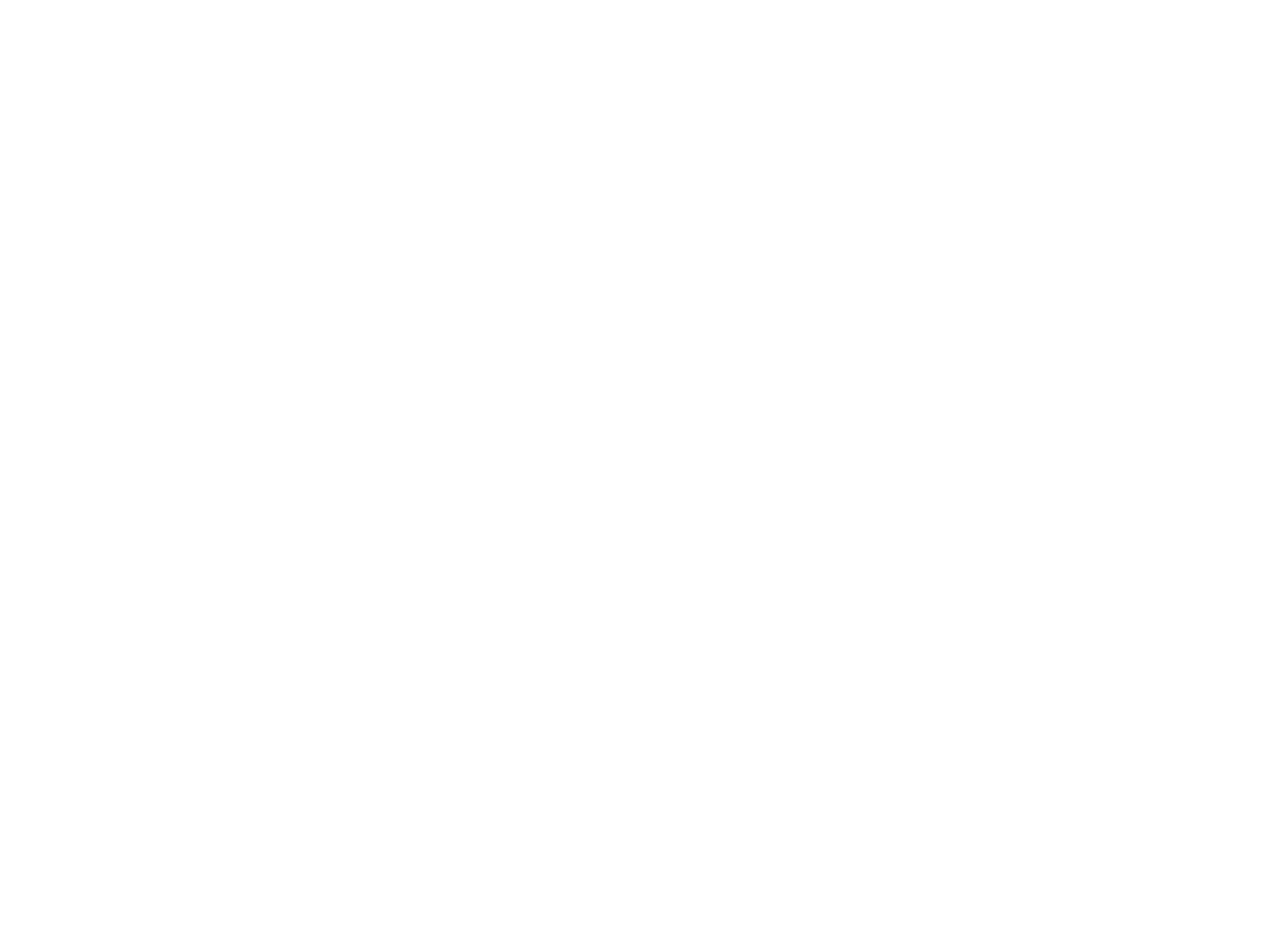
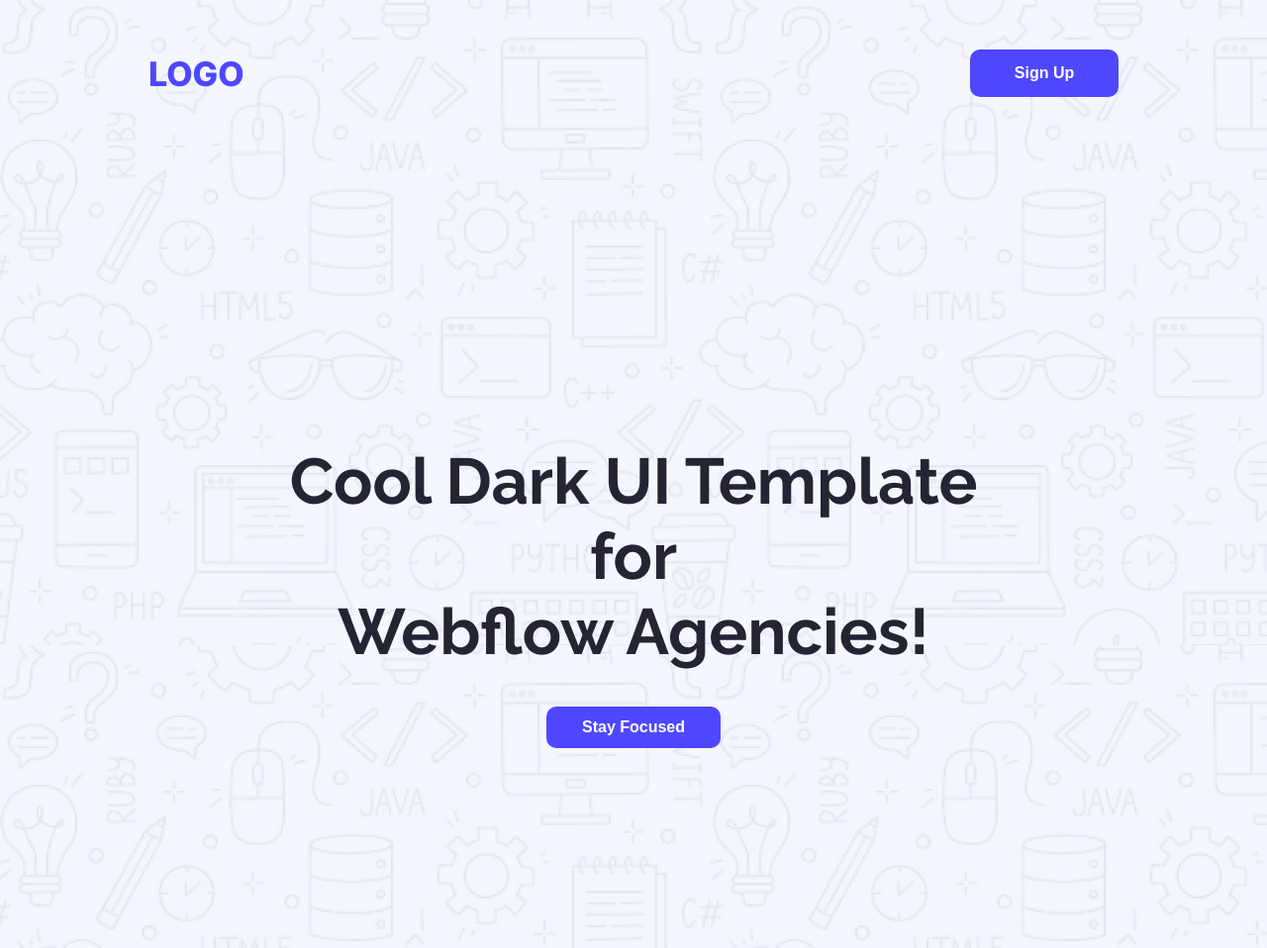
Before and after one commit to saifxxxxxx/B12A01-assing, a plain HTML site: page index.html in a window 1280 px wide. Shown: the whole page at 99% size. Before the commit the page ends 800 px from the top, so only its background shows below. Drawn offline with Linux system fonts and the light colour scheme.

Commit message:
header/nav commit

```diff
--- a/index.html
+++ b/index.html
@@ -4,10 +4,45 @@
 <head>
     <meta charset="UTF-8">
     <meta name="viewport" content="width=device-width, initial-scale=1.0">
-    <title>Document</title>
+    <title>logo template</title>
+    <link rel="preconnect" href="https://fonts.googleapis.com">
+    <link rel="preconnect" href="https://fonts.gstatic.com" crossorigin>
+    <link
+        href="https://fonts.googleapis.com/css2?family=Inter:ital,opsz,wght@0,14..32,100..900;1,14..32,100..900&family=Raleway:ital,wght@0,100..900;1,100..900&display=swap"
+        rel="stylesheet">
+
+
+    <link rel="stylesheet" href="styles/style.css">
+
 </head>
 
-<body>
+<body class="raleway-font">
+
+    <header class="header-part background">
+        <section class="logo-part">
+            <h3 class="first inter-font">LOGO</h3>
+            <button class="btn"><a href="">Sign Up</a></button>
+        </section>
+        <div class="templetef">
+            <section class="templete-score">
+                <h3 class="fee">Cool Dark UI Template for<br>Webflow Agencies!</h3>
+
+                <div class="btncon">
+                    <button class="btn2">Stay Focused</button>
+                </div>
+
+            </section>
+        </div>
+
+    </header>
+
+    <main>
+
+    </main>
+
+    <footer>
+
+    </footer>
 
 </body>
 
--- /dev/null
+++ b/styles/style.css
@@ -0,0 +1,104 @@
+* {
+    margin: 0px;
+    /* max-width: 1140px; */
+}
+
+
+.inter-font {
+    font-family: "Inter", sans-serif;
+    font-optical-sizing: auto;
+    /* font-weight: 500; */
+    font-style: normal;
+}
+
+
+.raleway-font {
+    font-family: "Raleway", sans-serif;
+    font-optical-sizing: auto;
+    /* font-weight: 400px; */
+    font-style: normal;
+}
+
+
+
+
+/* logo section */
+.logo-part {
+    display: flex;
+    justify-content: space-between;
+    margin: 0px 150px;
+    padding-top: 50px;
+    padding-bottom: 50px;
+    align-items: center;
+}
+
+.templetef {
+    padding-bottom: 50px;
+}
+
+a {
+    text-decoration: none;
+    color: #FFFFFF;
+}
+
+/* button center */
+.btn {
+    background-color: #4E47FF;
+    color: #FFFFFF;
+    width: 150px;
+    height: 48px;
+    font-size: 16px;
+    font-weight: bold;
+    padding: 12px 36px;
+    border-radius: 10px;
+    border: none;
+}
+
+.first {
+    font-size: 34px;
+    font-weight: Black;
+    color: #4E47FF;
+    font-weight: 800;
+}
+
+/* template section */
+.fee {
+    text-align: center;
+    font-size: 65px;
+    font-weight: bold;
+    color: #252432;
+    margin: 300px 267px 0px 267px;
+
+
+}
+
+.focused-link {
+    background-color: #4E47FF;
+    color: #FFFFFF;
+
+}
+
+/* background-head */
+.background {
+    background-image: url("/assets/Hero-bg.png");
+    /* background-position: top left top right; */
+}
+
+.btn2 {
+    background-color: #4E47FF;
+    color: #FFFFFF;
+    /* width: 174px;
+    height: 48px; */
+    font-size: 16px;
+    font-weight: bold;
+    padding: 12px 36px;
+    border-radius: 10px;
+    border: none;
+}
+
+.btncon {
+    display: flex;
+    justify-content: center;
+    margin-top: 38px;
+    padding-bottom: 152px;
+}
```
Also changed, not shown: assets/Hero-bg.png (added), assets/avatar.png (added), assets/icon-star.png (added), assets/wc-big.png (added), assets/wc-mini.png (added), ui/action.png (added), ui/banner.png (added), ui/footer.png (added), ui/newsletter.png (added), ui/productive_user.png (added), ui/review.png (added).
